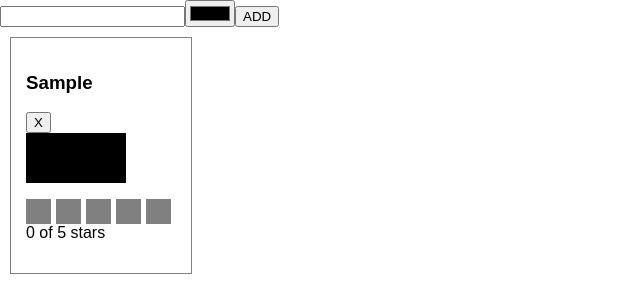
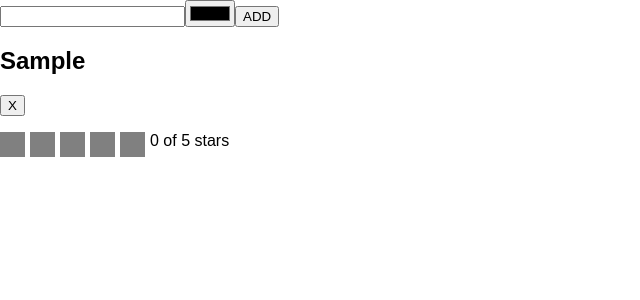
Before and after one commit to yemaoteng/colorsea-re, a React (Create React App) app: page / in a window 1280 px wide. Both pictures are taken after typing "Sample" into the empty fields and a click on the button "ADD". Shown: the top 300 px of the page, without its empty margins (0-640 px from the left). Built offline with nearby package versions, Linux system fonts and the light colour scheme.

Commit message:
复制粘贴Color行了！问题在Color

```diff
--- a/src/components/Color.js
+++ b/src/components/Color.js
@@ -1,15 +1,17 @@
 import React from 'react'
 import StarRating from './StarRating';
 
-const Color = ({title,color,rating=0,onRate=f=>f,onRemove=f=>f}) => {
-    return (
-        <div className="colorDiv">
-            <h3>{title}</h3>
-            <button onClick={onRemove}>X</button>
-            <div className="colorBlock" style={{backgroundColor:color}}></div>
-            <StarRating starSeledted={rating} onRate={onRate} />
-        </div>
-    )
+const Color = ({title,color,rating=0,onRemove=f=>f,onRate=f=>f}) => {
+  return (
+    <section className="color_section">
+      <h1>{title}</h1>
+      <button onClick={onRemove}>X</button>
+      <div className="color" style={{backgroundColor:color}}></div>
+      <div>
+          <StarRating starsSelected={rating} onRate={onRate} />
+      </div>
+    </section>
+  )
 }
 
 export default Color
```
